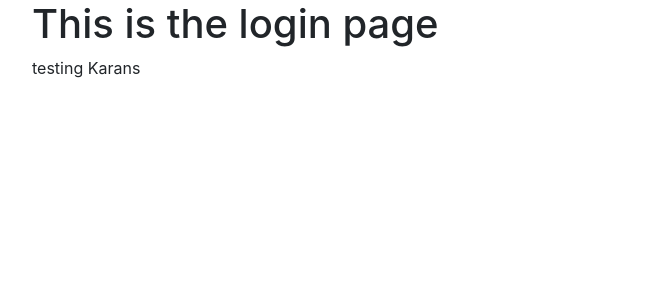
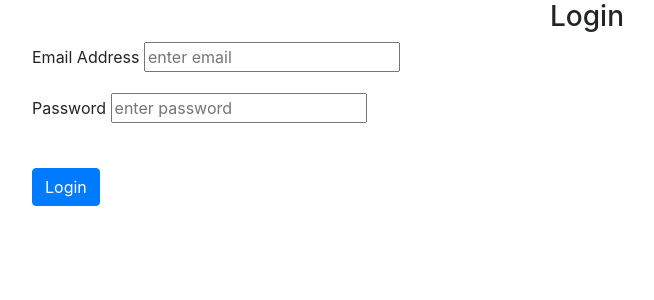
Before and after one commit to karanm645/flask_notes_management, a Flask app: page /login in a window 1280 px wide. Shown: the part 56-356 px from the top of the page, without its empty margins (53-707 px from the left). Run offline with Flask 3, Linux system fonts and the light colour scheme; some libraries are stand-ins or nearby versions.

Commit message:
"create login form"

```diff
--- a/website/templates/login.html
+++ b/website/templates/login.html
@@ -1,6 +1,15 @@
-{%extends "base.html" %}{% block title %}Log In{%endblock%}
-
-{%block content%}
-<h1>This is the login page</h1>
-{{ text }} {{user + "s"}}
+{%extends "base.html" %}{% block title %}Log In{%endblock%}{%block content%}
+<form method="POST">
+  <h3 align="center">Login</h3>
+  <div class="form-group">
+    <label for="email">Email Address</label>
+    <input type="email" class"form-control" id="email" name="email" placeholder="enter email">
+  </div>
+  <div class="form-group">
+    <label for="password">Password</label>
+    <input type="password" class"form-control" id="password" name="password" placeholder="enter password">
+  </div>
+  <br />
+  <button type="submit" class="btn btn-primary">Login</button>
+</form>
 {%endblock%}
```
